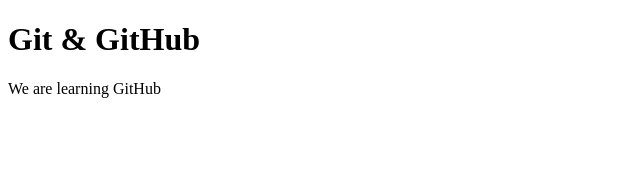
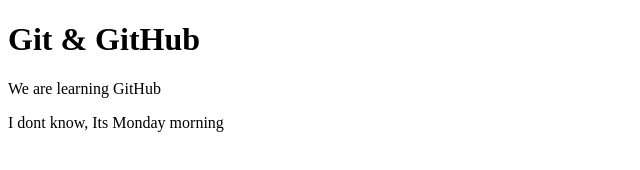
Before and after one commit to adtyler11/CSET22, a plain HTML site: page index.html in a window 1280 px wide. Shown: the whole page, without its empty margins (0-640 px from the left). Drawn offline with Linux system fonts and the light colour scheme.

Commit message:
added I dont know paragraph

```diff
--- a/index.html
+++ b/index.html
@@ -11,5 +11,7 @@
 
     <p>We are learning GitHub</p>
 
+    <p>I dont know, Its Monday morning</p>
+
 </body>
 </html>
```
